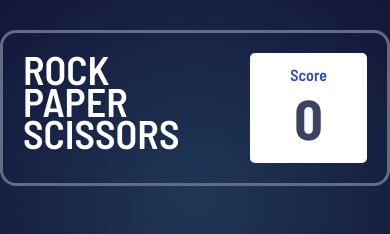
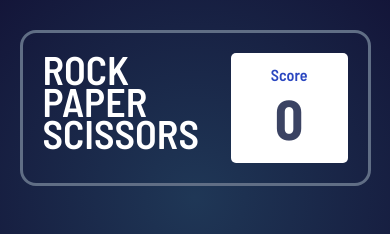
Before and after one commit to Srini-10/rock-paper-scissors, a React (Vite) app: page / in a window 390 px wide. Shown: the top 234 px of the page. Built offline with nearby package versions, Linux system fonts and the light colour scheme; grey boxes are pictures that could not be loaded.

Commit message:
Update _header.scss

```diff
--- a/src/scss/_header.scss
+++ b/src/scss/_header.scss
@@ -1,5 +1,5 @@
-.header{
-    display:flex;
+.header {
+  display: flex;
   border: 3px solid $header-outline;
   max-width: 43.75rem;
   width: 100%;
@@ -11,7 +11,7 @@
   display: flex;
   justify-content: space-between;
 
-    .text{
+  .text {
     font-size: 2.5rem;
     text-transform: uppercase;
     display: flex;
@@ -20,17 +20,22 @@
     line-height: 2rem;
   }
 
-    .score-box{
-        padding: .75rem 2.5rem;
+  .score-box {
+    padding: 0.75rem 2.5rem;
     background-color: #fff;
     color: $score-text;
     border-radius: 5px;
 
-        &__score{
+    &__score {
       color: $dark-text;
       font-size: 3.5rem;
       font-weight: 700;
     }
-
   }
 }
+
+@media screen and (max-width: 678px) {
+  .header {
+    max-width: 90%;
+  }
+}
```
Lines whose indentation alone changed are shown as unchanged.
